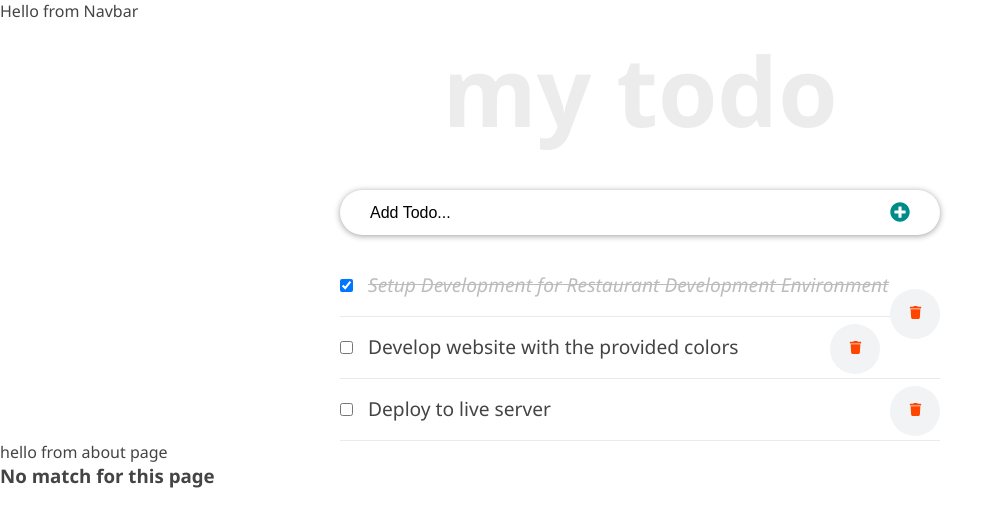
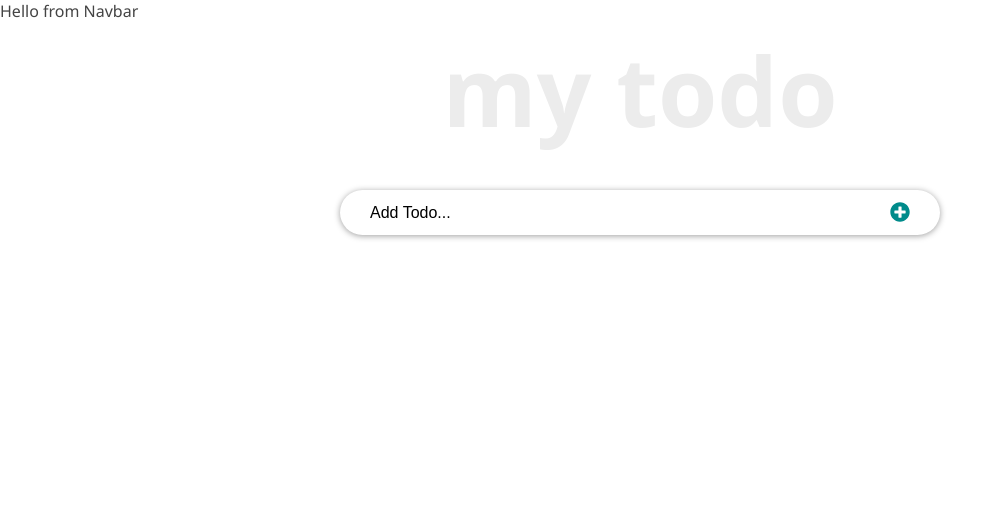
Before and after one commit to akos29/todo, a React (Create React App) app: page / in a window 1280 px wide. Shown: the top 526 px of the page, without its empty margins (0-1005 px from the left). Built offline with nearby package versions, Linux system fonts and the light colour scheme.

Commit message:
Add hooks to the app to maintain the statefulness

```diff
--- a/src/App.css
+++ b/src/App.css
@@ -29,6 +29,10 @@ h1 {
   color: #ececec;
   text-transform: lowercase;
   text-align: center;
+}
+
+ul {
+  width: 100%;
 }
 
 .inner {
--- a/src/components/InputTodo.js
+++ b/src/components/InputTodo.js
@@ -1,24 +1,26 @@
-/* eslint-disable */
-import React, { Component } from 'react';
-import { FaPlusCircle } from "react-icons/fa";
-import { IconContext } from 'react-icons';
+/* eslint-disable react/prop-types */
+/* eslint-disable react/destructuring-assignment */
+/* eslint-disable jsx-a11y/control-has-associated-label */
+import React, { useState } from 'react';
+import { FaPlusCircle } from 'react-icons/fa';
 
-export default class InputTodo extends Component {
-  state = {
+const InputTodo = (props) => {
+  const [inputText, setInputText] = useState({
     title: '',
-  };
+  });
 
-  onChange = (e) => {
-	  this.setState({
+  const onChange = (e) => {
+    setInputText({
+      ...inputText,
       [e.target.name]: e.target.value,
     });
   };
 
-  handleSubmit = (e) => {
+  const handleSubmit = (e) => {
     e.preventDefault();
-	  if (this.state.title.trim() !== '') {
-	    this.props.addTodo(this.state.title);
-	    this.setState({
+    if (inputText.title.trim() !== '') {
+      props.addTodo(inputText.title.trim());
+      setInputText({
         title: '',
       });
     } else {
@@ -26,12 +28,12 @@ export default class InputTodo extends Component {
     }
   };
 
-  render() {
   return (
-  <form className="form-container" onSubmit={this.handleSubmit}>
-    <input type="text" name="title" className="input-text" value={this.state.title} placeholder="Add Todo..." onChange={this.onChange} />
-    <button className="input-submit"><FaPlusCircle /></button>
+    <form className="form-container" onSubmit={handleSubmit}>
+      <input type="text" name="title" className="input-text" value={inputText.title} placeholder="Add Todo..." onChange={onChange} />
+      <button type="submit" className="input-submit"><FaPlusCircle /></button>
     </form>
   );
-  }
-}
+};
+
+export default InputTodo;
--- a/src/components/TodoContainer.js
+++ b/src/components/TodoContainer.js
@@ -1,6 +1,6 @@
 /* eslint-disable */
-import React, { useState } from 'react';
-import { Route, Router, Routes } from 'react-router-dom';
+import React, { useState, useEffect } from 'react';
+import { Route, Routes } from 'react-router-dom';
 import { v4 as uuidv4 } from 'uuid';
 import TodoList from './TodoList';
 import Header from './Header';
@@ -10,23 +10,15 @@ import NoMatch from '../pages/NoMatch';
 import Navbar from './Navbar';
 
 const TodoContainer = () =>{
-  const [todos, setTodos] = useState([
-    {
-      id: uuidv4(),
-      title: 'Setup Development for Restaurant Development Environment',
-      completed: true,
-    },
-    {
-      id: uuidv4(),
-      title: 'Develop website with the provided colors',
-      completed: false,
-    },
-    {
-      id: uuidv4(),
-      title: 'Deploy to live server',
-      completed: false,
-    },
-  ])
+  function getInitialTodos() {
+    // getting stored items
+    const temp = localStorage.getItem("todos")
+    const savedTodos = JSON.parse(temp)
+
+    return savedTodos || [];
+  }
+
+  const [todos, setTodos] = useState(getInitialTodos());
 
  const handleChange = (id) => {
     setTodos(prevState =>
@@ -57,30 +49,46 @@ const TodoContainer = () =>{
       completed: false,
     }
     setTodos([...todos, newTodo]);
+
   };
+
+  const setUpdate = (updateTitle,id) => {
+    setTodos(
+      todos.map(todo => {
+        if(todo.id===id){
+            todo.title = updateTitle
+          }
+          return todo
+      })
+    )
+  }
+
+  useEffect(() => {
+    // storing todos items
+    const temp = JSON.stringify(todos)
+    localStorage.setItem("todos", temp)
+  }, [todos])
 
   return (
     <>
-    {/* <Router>
-
+      <Navbar />
       <Routes >
-         <Route exact path='/'> */}
-        <Navbar />
-        <div className='container'>
+        <Route exact path='/' element = {
+          <div className='container'>
             <Header />
             <InputTodo addTodo={addTodoItem} />
-            <TodoList todos={todos} handleChangeProps={handleChange} delTodo={delTodo} />
+            <TodoList todos={todos} handleChangeProps={handleChange} delTodo={delTodo} setUpdate={setUpdate} />
           </div>
-        {/* </Route> */}
-        {/* <Route path='/about'> */}
-          <About />
-        {/* </Route> */}
-        {/* <Route path='*'> */}
-          <NoMatch />
-        {/* </Route> */}
-      {/* </Routes> */}
+        }>
+        </Route>
+        <Route path='/about' element={ <About />}>
 
-      {/* </Router> */}
+        </Route>
+        <Route path='*' element={ <NoMatch />}>
+
+        </Route>
+      </Routes>
+
     </>
 
     );
--- a/src/components/TodoItem.js
+++ b/src/components/TodoItem.js
@@ -1,8 +1,9 @@
-import React from 'react';
+import React, { useState, useEffect } from 'react';
 import { FaTrash } from 'react-icons/fa';
 import style from './TodoItem.module.css';
 /* eslint-disable */
 const TodoItem = (props) => {
+  const [editing, setEditing] = useState(false);
 
   const completedStyle = {
     fontStyle: 'italic',
@@ -12,18 +13,44 @@ const TodoItem = (props) => {
   };
 
   const handleEdit = () => {
-    console.log("first");
+    setEditing(true)
   };
 
+  const handleUpdatedDone = event => {
+    if (event.key === "Enter") {
+      setEditing(false)
+    }
+  }
+
   const { completed, id, title } = props.todo;
+
+  let viewMode = {}
+  let editMode = {}
+
+  if (editing) {
+    viewMode.display = "none"
+  } else {
+    editMode.display = "none"
+  }
+
+  useEffect(() => {
+    return () => {
+      console.log("Cleaning up...")
+    }
+  }, [])
+
   return (
     <>
       <li className={style.item}>
-        <input className={style.checkbox} type="checkbox" checked={completed} onChange={() => props.handleChangeProps(id)} />
-        <span style={completed ? completedStyle : null} onDoubleClick={handleEdit}>
+        <div onDoubleClick={handleEdit} style={viewMode}>
+          <input className={style.checkbox} type="checkbox" checked={completed} onChange={() => props.handleChangeProps(id)} />
+        <span style={completed ? completedStyle : null} >
           {title}
         </span>
         <button className={style.trash} onClick={() => props.delTodo(id)}><FaTrash /></button>
+        </div>
+
+        <input type="text" style={editMode} className={style.textInput} value={title}    onChange={e => { props.setUpdate(e.target.value, id) }} onKeyDown={handleUpdatedDone} />
       </li>
     </>
 
--- a/src/components/TodoItem.module.css
+++ b/src/components/TodoItem.module.css
@@ -26,3 +26,10 @@
   font-size: 1rem;
   color: orangered;
 }
+
+.textInput {
+  color: green;
+  font-size: 1rem;
+  width: 85%;
+  padding: 5px 10px;
+}
--- a/src/components/TodoList.js
+++ b/src/components/TodoList.js
@@ -4,13 +4,13 @@ import TodoItem from './TodoItem';
 
 const TodoList = (props) => {
   return (
-    <div>
+    <>
       <ul>
         {props.todos.map((todo) => (
-          <TodoItem key={todo.id} todo={todo} handleChangeProps={props.handleChangeProps} delTodo={props.delTodo} />
+          <TodoItem key={todo.id} todo={todo} handleChangeProps={props.handleChangeProps} delTodo={props.delTodo} setUpdate={props.setUpdate} />
         ))}
       </ul>
-    </div>
+    </>
   );
 }
 
```
Lines whose indentation alone changed are shown as unchanged.
